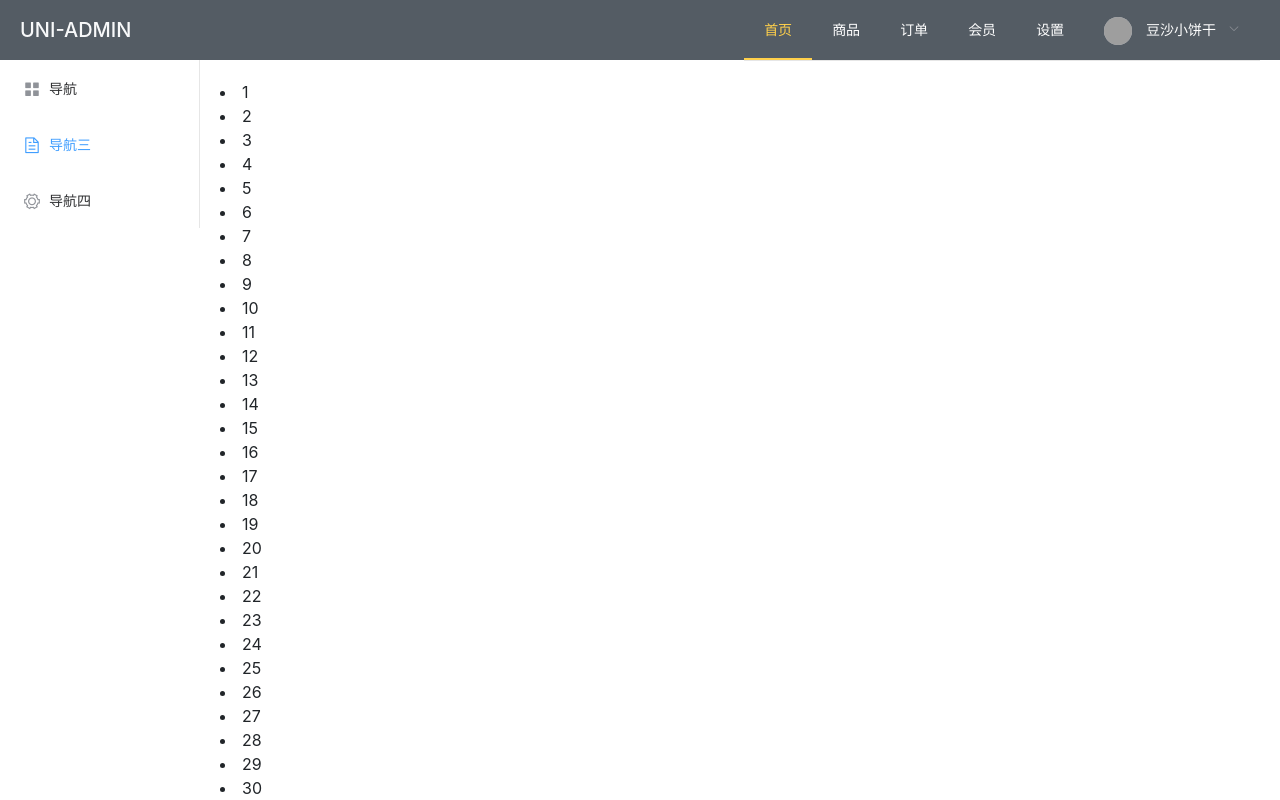
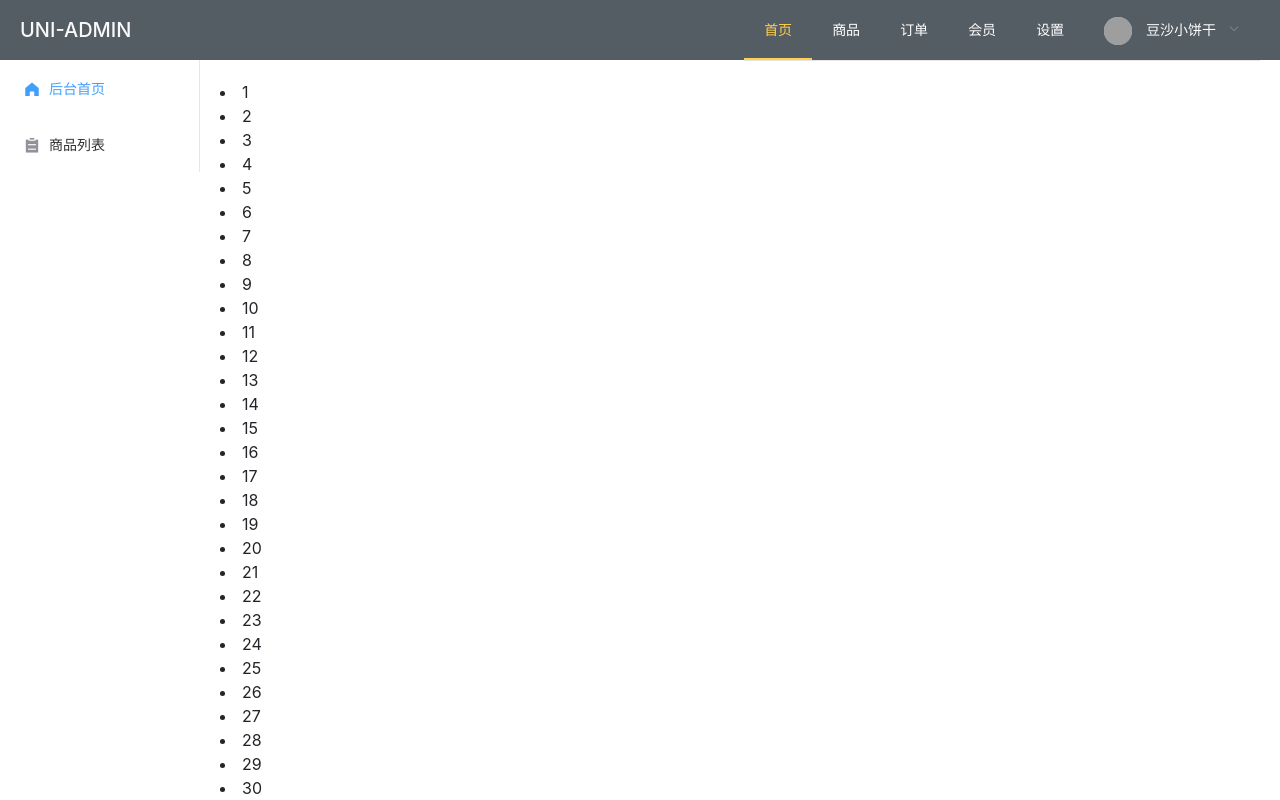
Before and after one commit to akangwu/vue-el-admin, a Vue app: page /#/index in a window 1280 px wide. Built offline with nearby package versions, Linux system fonts and the light colour scheme; grey boxes are pictures that could not be loaded.

Commit message:
18全局侧边导航栏开发(二)

```diff
--- a/src/views/layout.vue
+++ b/src/views/layout.vue
@@ -33,36 +33,29 @@
         <!--侧边布局-->
         <el-aside width="200px">
           <el-menu
-            default-active="2"
+            default-active="0"
             @select="slideSelect">
-            <el-menu-item index="1">
-              <i class="el-icon-menu"></i>
-              <span slot="title">导航</span>
-            </el-menu-item>
-            <el-menu-item index="2">
-              <i class="el-icon-document"></i>
-              <span slot="title">导航三</span>
-            </el-menu-item>
-            <el-menu-item index="3">
-              <i class="el-icon-setting"></i>
-              <span slot="title">导航四</span>
+            <el-menu-item :index="index|numToString" v-for="(item,index) in slideMenus" :key="index">
+              <i :class="item.icon"></i>
+              <span slot="title">{{item.name}}</span>
             </el-menu-item>
 
           </el-menu>
         </el-aside>
-        <!--        主布局-->
+        <!--主布局-->
         <el-main>
           <li v-for="i in 100" :key="i">{{i}}</li>
         </el-main>
       </el-container>
     </el-container>
 
-    <!--    <router-view></router-view>-->
+    <!--<router-view></router-view>-->
   </div>
 </template>
 
 <script>
   import common from '../common/mixins/common.js'
+
   export default {
     mixins: [common],
     name: 'layout',
@@ -71,21 +64,104 @@
         navBar: {
           active: '0',
           list: [
-            {name: '首页'},
-            {name: '商品'},
-            {name: '订单'},
-            {name: '会员'},
-            {name: '设置'}
+            {
+              name: '首页',
+              subActive: '0',
+              submenu: [
+                {
+                  icon: 'el-icon-s-home',
+                  name: '后台首页'
+                },
+                {
+                  icon: 'el-icon-s-order',
+                  name: '商品列表'
+                }
+              ]
+            },
+            {
+              name: '商品',
+              subActive: '0',
+              submenu: [
+                {
+                  icon: 'el-icon-s-home',
+                  name: '后台首页2'
+                },
+                {
+                  icon: 'el-icon-s-order',
+                  name: '商品列表2'
+                }
+              ]
+            },
+            {
+              name: '订单',
+              subActive: '0',
+              submenu: [
+                {
+                  icon: 'el-icon-s-home',
+                  name: '后台首页3'
+                },
+                {
+                  icon: 'el-icon-s-order',
+                  name: '商品列表3'
+                }
+              ]
+            },
+            {
+              name: '会员',
+              subActive: '0',
+              submenu: [
+                {
+                  icon: 'el-icon-s-home',
+                  name: '后台首页4'
+                },
+                {
+                  icon: 'el-icon-s-order',
+                  name: '商品列表4'
+                }
+              ]
+            },
+            {
+              name: '设置',
+              subActive: '0',
+              submenu: [
+                {
+                  icon: 'el-icon-s-home',
+                  name: '后台首页'
+                },
+                {
+                  icon: 'el-icon-s-order',
+                  name: '商品列表'
+                }
+              ]
+            }
           ]
         }
+      }
+    },
+    computed: {
+      // slideMenusActive(){
+      //   return this.navBar.list[this.navBar.active].subActive
+      // },
+      slideMenusActive: {
+        get() {
+          return this.navBar.list[this.navBar.active].subActive
+        },
+        set(val) {
+          this.navBar.list[this.navBar.active].subActive = val;
+        }
+      },
+      slideMenus () {
+        return this.navBar.list[this.navBar.active].submenu
       }
     },
     methods: {
       handleSelect (key, keyPath) {
         console.log(key, keyPath)
+        this.navBar.active = key
       },
       slideSelect (key, keyPath) {
         console.log(key, keyPath)
+        this.slideMenusActive = key
       }
     }
 
```
